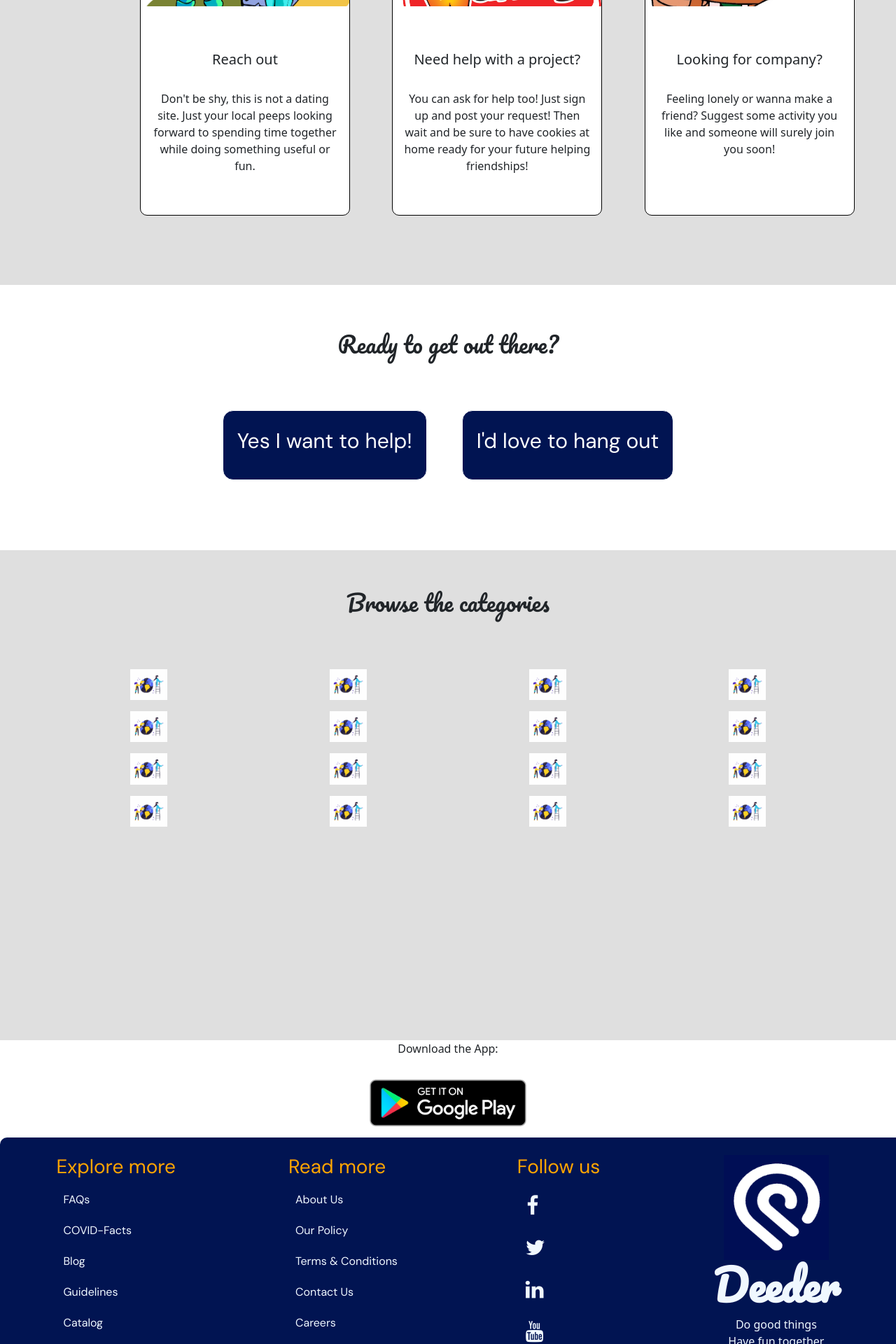
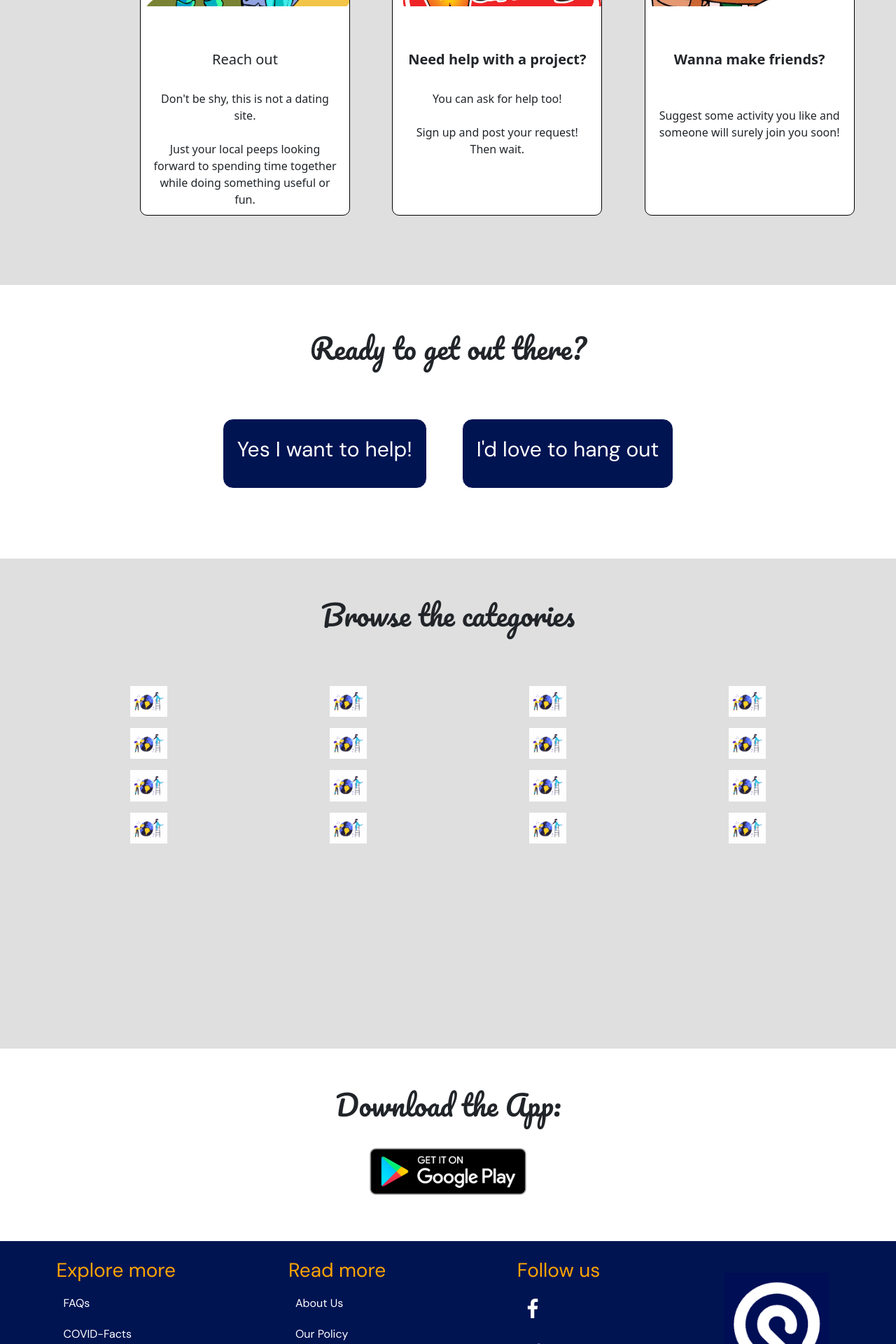
Before and after one commit to Andrea-Brezanova/deeder, a React (Create React App) app in the folder frontend/: page / in a window 1280 px wide. Shown: the part 2860-4780 px from the top of the page at 70% size. Built offline with nearby package versions, Linux system fonts and the light colour scheme.

Commit message:
improved homepage

```diff
--- a/frontend/src/App.css
+++ b/frontend/src/App.css
@@ -66,8 +66,6 @@ img {
   justify-content: center;
 }
 
-
-
 .container {
   display: flex;
   justify-content: center;
@@ -77,15 +75,15 @@ img {
 }
 
 .garden {
-  height: 300px;
-  width: 400px;
+  height: 400px;
+  width: 500px;
   margin-right: 100px;
 }
 
 .bicycle {
-  height: 300px;
-  width: 400px;
-  margin-top: 50px;
+  height: 400px;
+  width: 550px;
+  margin-top: 20px;
   margin-left: 100px;
 }
 
@@ -213,7 +211,10 @@ button:hover {
 .action {
   margin: 20px;
   padding: 10px;
-  font-size: 2rem;
+}
+
+.action > p {
+  font-size: 40px;
 }
 
 .reach-out-img img {
@@ -246,7 +247,8 @@ button:hover {
   height: 200px;
 }
 
-.card-body {
+.card-title {
+  font-weight: bold;
 }
 
 .try {
@@ -348,28 +350,8 @@ button:hover {
 
 .browse {
   font-family: "Pacifico", cursive;
-  font-size: 2rem;
+  font-size: 40px;
   padding-top: 50px;
-}
-.fa:hover {
-  opacity: 0.7;
-  font-size: 30px;
-  width: 50px;
-  color: orange;
-}
-
-.fa {
-  padding: 20px;
-  font-size: 30px;
-  width: 40px;
-  text-align: center;
-  text-decoration: none;
-  margin: 5px 2px;
-}
-
-.copyright {
-  color: aliceblue;
-  padding: 10px 0px 20px 0px;
 }
 
 .offer {
@@ -429,11 +411,17 @@ textarea {
   background-color: grey;
 }
 
+/* DOWNLOAD APP SECTION */
+.app-icons {
+  font-size: 40px;
+  font-family: "Pacifico", cursive;
+  margin-top: 50px;
+  margin-bottom: 50px;
+}
+
 /* FOOTER */
 
 .footer-container {
-  border-top-left-radius: 10px;
-  border-bottom-right-radius: 10px;
   background-color: rgb(1, 20, 82);
 }
 
@@ -442,12 +430,12 @@ textarea {
   justify-content: space-around;
   flex-direction: row;
   padding-top: 25px;
-  border-bottom: 2px solid white;
+ padding-bottom: 20px;;
 }
 
 .main-footer a {
   text-decoration: none;
-  color: aliceblue;
+  color: white;
   padding: 10px;
 }
 
@@ -467,10 +455,34 @@ textarea {
   align-items: flex-start;
 }
 .last-footer {
-  color: aliceblue;
+  color: white;
   background-color: rgb(1, 20, 82);
 }
 .footer-logo {
-  height: 150px;
+  height: 170px;
   width: 150px;
+  margin-top: 20px;
 }
+
+
+.fa:hover {
+  opacity: 0.7;
+  font-size: 30px;
+  width: 50px;
+  color: orange;
+}
+
+.fa {
+  padding: 20px;
+  font-size: 30px;
+  width: 40px;
+  text-align: center;
+  text-decoration: none;
+  margin: 5px 2px;
+}
+
+.copyright {
+  color: white;
+  padding: 25px 0px 30px 0px;
+  border-top: 0.20rem dotted white;
+}
--- a/frontend/src/Components/Home.js
+++ b/frontend/src/Components/Home.js
@@ -59,7 +59,7 @@ export default function Home() {
             />
 
             <div className="card-body">
-              <h5 className="card-title">Become a member</h5> <br />
+              <h5 className="card-title">Become a member</h5> <br /><br/><br/>
               <p className="card-text">The more the merrier! </p>
             </div>
           </div>
@@ -72,7 +72,7 @@ export default function Home() {
             />
             <div className="card-body">
               <h5 className="card-title">See who's here</h5> <br />
-              <p className="card-text">
+              <p className="card-text"><br/>
                 Browse the posts created by other users. <br /> Choose who you'd
                 like to help or with whom you'd like to meet.
                 <br />{" "}
@@ -88,7 +88,7 @@ export default function Home() {
             />
             <div className="card-body">
               <h5 className="card-title">Decide on your next move</h5> <br />
-              <p className="card-text">
+              <p className="card-text"><br/>
                 Remember, one good deed here and there could make a big
                 difference in someone's day.
               </p>
@@ -104,7 +104,7 @@ export default function Home() {
             <div className="card-body">
               <h5 clasNames="card-title">Reach out</h5> <br />
               <p className="card-text">
-                Don't be shy, this is not a dating site. Just your local peeps
+                Don't be shy, this is not a dating site. <br/> <br/>Just your local peeps
                 looking forward to spending time together while doing something
                 useful or fun.
               </p>
@@ -120,9 +120,8 @@ export default function Home() {
             <div className="card-body">
               <h5 className="card-title">Need help with a project?</h5> <br />
               <p className="card-text">
-                You can ask for help too! Just sign up and post your request!
-                Then wait and be sure to have cookies at home ready for your
-                future helping friendships!
+                You can ask for help too! <br/><br/> Sign up and post your request! <br />
+                Then wait. <br/>
               </p>
             </div>
           </div>
@@ -134,9 +133,9 @@ export default function Home() {
               alt="Card image cap"
             />
             <div className="card-body">
-              <h5 className="card-title">Looking for company?</h5> <br />
+              <h5 className="card-title">Wanna make friends?</h5> <br/><br />
               <p className="card-text">
-                Feeling lonely or wanna make a friend? Suggest some activity you
+                Suggest some activity you
                 like and someone will surely join you soon!
               </p>
             </div>
@@ -276,35 +275,6 @@ export default function Home() {
         </div>
       </div>
 
-      {/* <div>
-      <div id="carouselExampleIndicators" class="carousel slide" data-ride="carousel">
-  <ol class="carousel-indicators">
-    <li data-target="#carouselExampleIndicators" data-slide-to="0" class="active"></li>
-    <li data-target="#carouselExampleIndicators" data-slide-to="1"></li>
-    <li data-target="#carouselExampleIndicators" data-slide-to="2"></li>
-  </ol>
-  <div class="carousel-inner">
-    <div class="carousel-item active">
-      <img class="d-block w-100" src="..." alt="First slide">
-    </div>
-    <div class="carousel-item">
-      <img class="d-block w-100" src="..." alt="Second slide">
-    </div>
-    <div class="carousel-item">
-      <img class="d-block w-100" src="..." alt="Third slide">
-    </div>
-  </div>
-  <a class="carousel-control-prev" href="#carouselExampleIndicators" role="button" data-slide="prev">
-    <span class="carousel-control-prev-icon" aria-hidden="true"></span>
-    <span class="sr-only">Previous</span>
-  </a>
-  <a class="carousel-control-next" href="#carouselExampleIndicators" role="button" data-slide="next">
-    <span class="carousel-control-next-icon" aria-hidden="true"></span>
-    <span class="sr-only">Next</span>
-  </a>
-</div>
-      </div> */}
-
       <div className="app-icons">
         <p>Download the App:</p>
         <a href="www.google.com">
--- a/frontend/src/Components/SignIn.js
+++ b/frontend/src/Components/SignIn.js
@@ -36,7 +36,7 @@ export default function SignIn() {
       {!isAuthenticated ? (
         <div className="container">
           <div>
-            <img className="garden" src="./Images/garden-help.png" />
+            <img className="garden" src="./Images/coffee-brake.jpg" />
           </div>
           <div className="sign-in">
             <form className="sign-in-form" onSubmit={handleSubmit(onSubmit)}>
```
